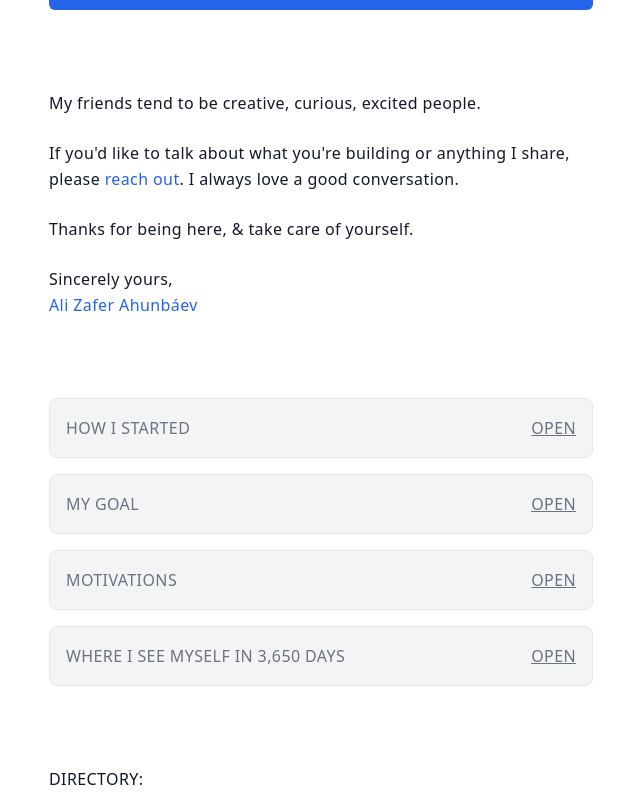
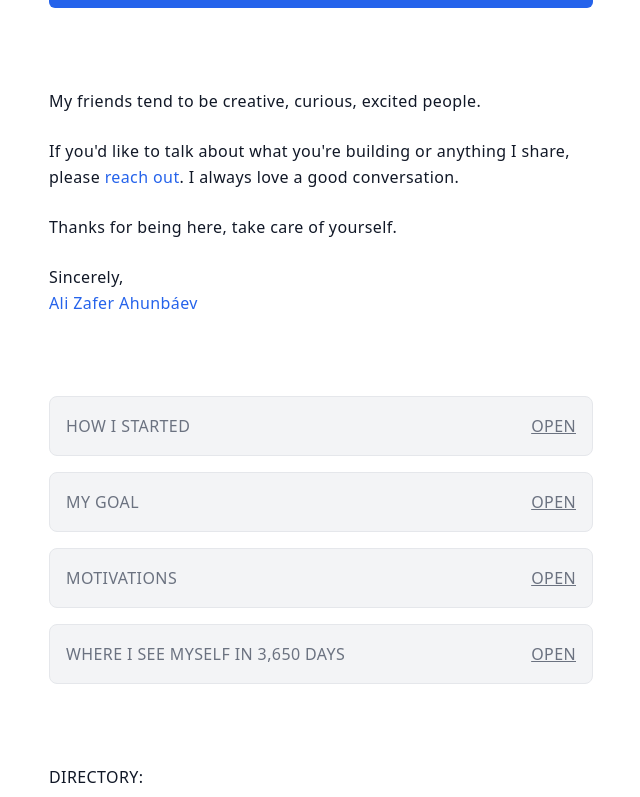
Before and after one commit to aliahunbaev/ahunbaev.com, a React (Vite) app: page / in a window 1280 px wide. Shown: the part 1214-2011 px from the top of the page, without its empty margins (319-959 px from the left). Built offline with nearby package versions, Linux system fonts and the light colour scheme.

Commit message:
textchanges

```diff
--- a/src/App.jsx
+++ b/src/App.jsx
@@ -8,10 +8,10 @@ export default function App() {
 
         {/* Header */}
         <header className="uppercase flex text-md justify-between items-center font-regular tracking-wider">
-          <a href="/" className="block w-8 h-7">
+          <a href="/" className="block w-6 h-6">
             <img src="/favicon.png" alt="Home" className="w-full h-full object-contain" />
           </a>
-          <nav className="space-x-4">
+          <nav className="space-x-3">
             <a className="text-blue-600 transition-colors duration-200" target="_blank" rel="noopener noreferrer" href="https://playfighter.substack.com">Writing</a>
             <a className="text-blue-600 transition-colors duration-200" target="_blank" rel="noopener noreferrer" href="https://youtube.com/@ahunbaev">Videos</a>
             <a className="text-blue-600 transition-colors duration-200" target="_blank" rel="noopener noreferrer" href="https://instagram.com/alizahunbaev">Instagram</a>
@@ -53,9 +53,9 @@ export default function App() {
           <p>If you'd like to talk about what you're building or anything I share, please <a href="mailto:alizahunbaev@gmail.com" target="_blank" rel="noopener noreferrer" className="text-blue-600">reach out</a>. I always love a good conversation.<br></br></p>
 
           <p></p>
-          <p>Thanks for being here, & take care of yourself.</p>
+          <p>Thanks for being here, take care of yourself.</p>
 
-          <p>Sincerely yours,<br></br>
+          <p>Sincerely,<br></br>
           <a href="https://instagram.com/alizahunbaev" target="_blank" rel="noopener noreferrer" className="text-blue-600">Ali Zafer Ahunbáev</a>
 
           </p>
```
